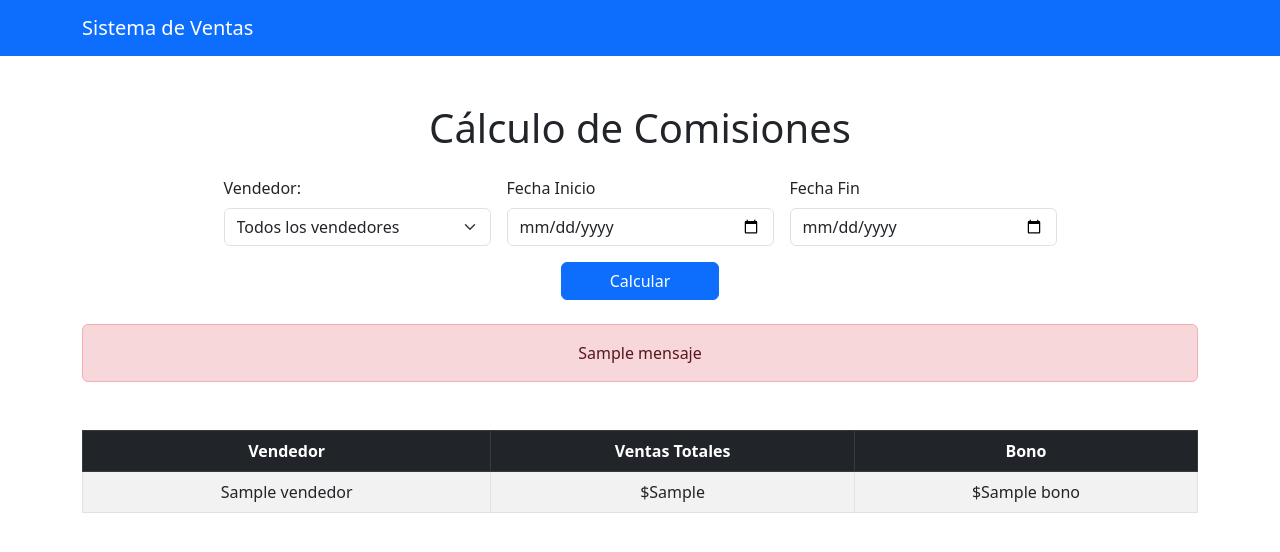
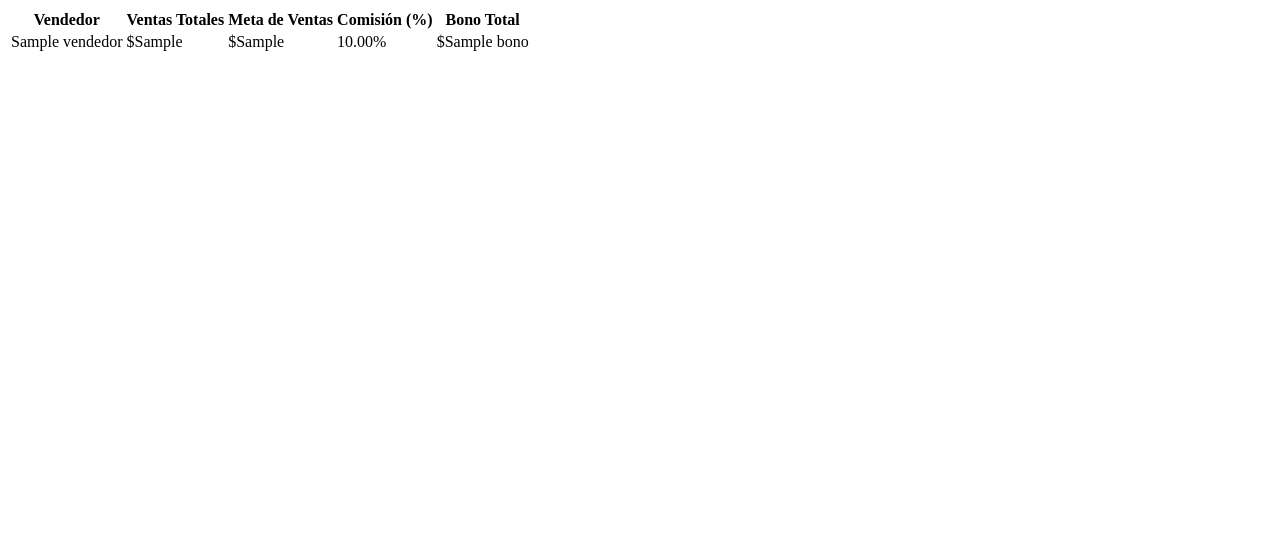
Before and after one commit to danrocket76/minicoreMVCant, a Django app: template gestorventas/templates/gestorventas/calcular_bono.html in a window 1280 px wide. Shown: the top 552 px of the page. Run offline with Django 5.2, Linux system fonts and the light colour scheme; data comes from the database, SQL or seed files in the repository; the template is opened without the code that fills it: values that come from a table or form of the project are taken from there, most other values are stand-ins (such as "Sample title", 1, 10 or a date in 2020).

Commit message:
Creacion y llenado del archivo readme. Correccion en el calculo de comisiones para realizar la validacion de rangos entre cada regla generando una lectura dinamica de la regla de la db en ReglasModel.objects.filter(metaVenta__lte=ventas_totales).order_by('-metaVenta').first()

```diff
--- a/gestorventas/templates/gestorventas/calcular_bono.html
+++ b/gestorventas/templates/gestorventas/calcular_bono.html
@@ -1,65 +1,22 @@
-<!DOCTYPE html>
-<html lang="es">
-<head>
-    <meta charset="UTF-8" />
-    <meta name="viewport" content="width=device-width, initial-scale=1" />
-    <title>Cálculo de Comisiones</title>
-    <link href="https://cdn.jsdelivr.net/npm/bootstrap@5.3.0/dist/css/bootstrap.min.css" rel="stylesheet" />
-</head>
-<body>
-    <header>
-        <nav class="navbar navbar-expand-lg navbar-dark bg-primary">
-            <div class="container">
-                <a class="navbar-brand" href="{% url 'index' %}">Sistema de Ventas</a>
-            </div>
-        </nav>
-    </header>
-
-    <div class="container my-5">
-        <h1 class="mb-4 text-center">Cálculo de Comisiones</h1>
-        <form method="POST" class="row g-3 justify-content-center">
-            {% csrf_token %}
-            <div class="col-md-3">
-                <label for="vendedor" class="form-label">Vendedor:</label>
-                <select class="form-select" name="vendedor" id="vendedor">
-                    <option value="" selected>Todos los vendedores</option>
-                    {% for vendedor in vendedores %}
-                        <option value="{{ vendedor.vendedorId }}">{{ vendedor.nombreVendedor }} {{ vendedor.apellidoVendedor }}</option>
-                    {% endfor %}
-                </select>
-            </div>
-            <div class="col-md-3">
-                <label for="fecha_inicio" class="form-label">Fecha Inicio</label>
-                <input type="date" class="form-control" name="fecha_inicio" id="fecha_inicio" required />
-            </div>
-            <div class="col-md-3">
-                <label for="fecha_fin" class="form-label">Fecha Fin</label>
-                <input type="date" class="form-control" name="fecha_fin" id="fecha_fin" required />
-            </div>
-            <div class="col-12 text-center mt-3">
-                <button type="submit" class="btn btn-primary px-5">Calcular</button>
-            </div>
-        </form>
-
-        {% if mensaje %}
-            <div class="alert alert-danger mt-4 text-center">{{ mensaje }}</div>
-        {% endif %}
-
-        {% if ventas_por_vendedor %}
+{% if tabla_vendedores %}
     <div class="table-responsive mt-5">
-                <table class="table table-striped table-bordered">
-                    <thead class="table-dark text-center">
+        <table class="table table-striped">
+            <thead>
                 <tr>
                     <th>Vendedor</th>
                     <th>Ventas Totales</th>
-                            <th>Bono</th>
+                    <th>Meta de Ventas</th>
+                    <th>Comisión (%)</th>
+                    <th>Bono Total</th>
                 </tr>
             </thead>
-                    <tbody class="text-center">
-                        {% for vendedor in ventas_por_vendedor %}
+            <tbody>
+                {% for vendedor in tabla_vendedores %}
                     <tr>
                         <td>{{ vendedor.nombre }}</td>
                         <td>${{ vendedor.ventas_totales }}</td>
+                        <td>${{ vendedor.meta_venta }}</td>
+                        <td>{{ vendedor.comision|floatformat:2 }}%</td>
                         <td>${{ vendedor.bono }}</td>
                     </tr>
                 {% endfor %}
@@ -67,8 +24,3 @@
         </table>
     </div>
 {% endif %}
-    </div>
-
-    <script src="https://cdn.jsdelivr.net/npm/bootstrap@5.3.0/dist/js/bootstrap.bundle.min.js"></script>
-</body>
-</html>
```
Also changed, not shown: gestorventas/views.py (+44 -20 lines), README.md (added). Lines whose indentation alone changed are shown as unchanged.
